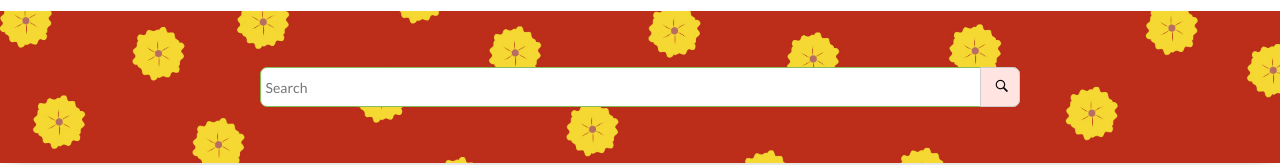
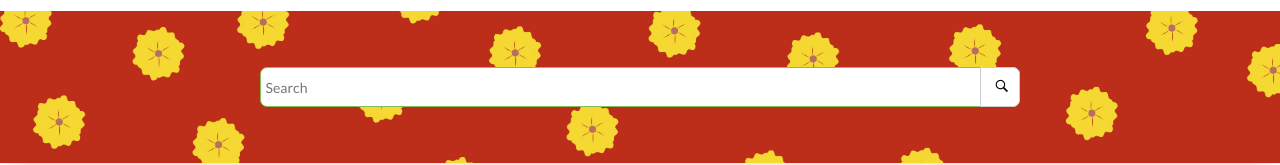
Before and after one commit to Shru31291/Shruti-Oxygen-XML-author-DITA-XML-Resume, a plain HTML site: page Shru-resume.html in a window 1280 px wide. Shown: the part 132-297 px from the top of the page. Drawn offline with Linux system fonts and the light colour scheme; a script that the page names is missing; files whose address does not match are found by name.

Commit message:
Update shru-custom.css

```diff
--- a/shru-custom.css
+++ b/shru-custom.css
@@ -229,7 +229,7 @@ Example:
 }
 .wh_search_button{
     color:black;
-    background-color: mistyrose;
+    background-color: white;
     border-radius: 0 .5em .5em 0;
     padding: 0.25em 1.1em;
 }
```
